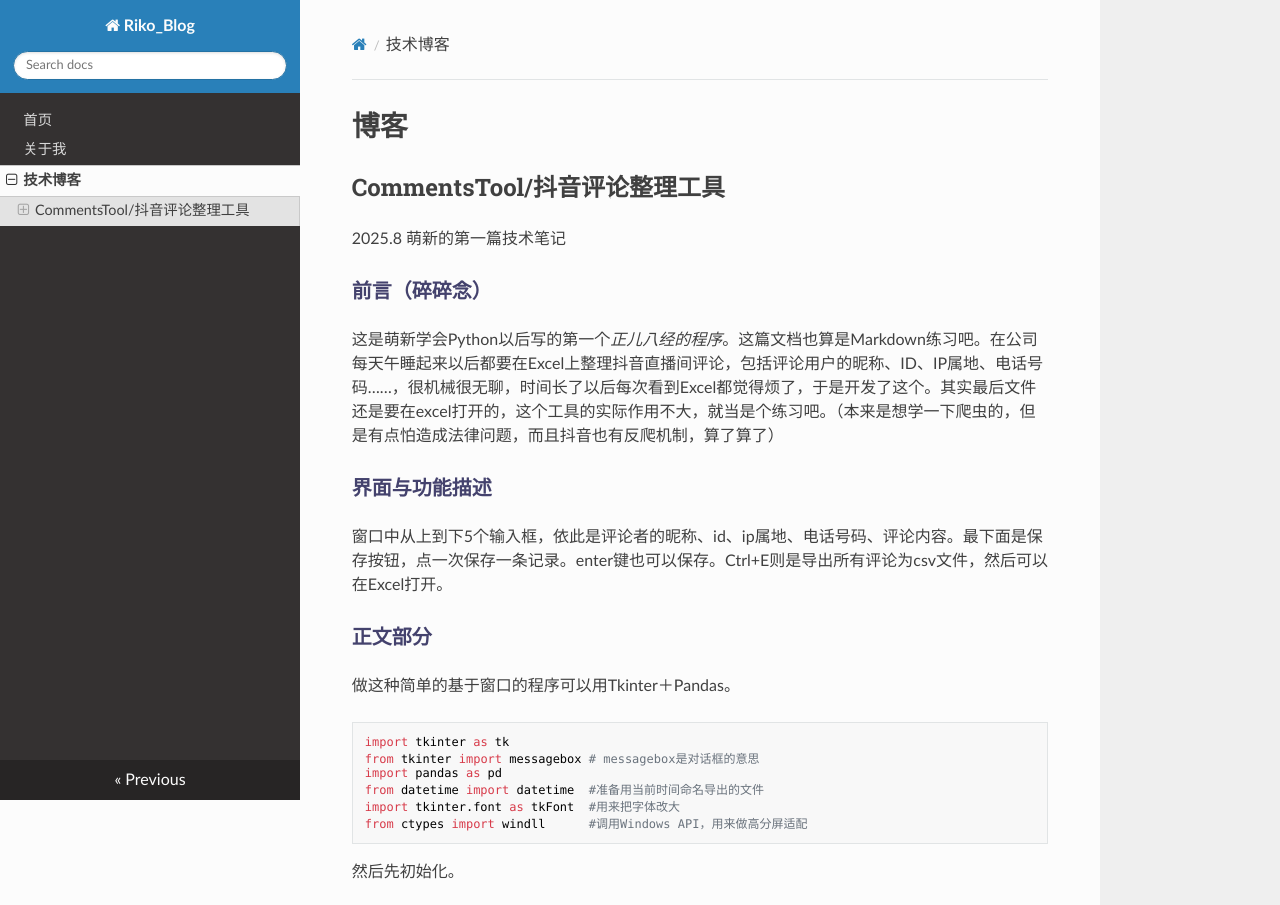
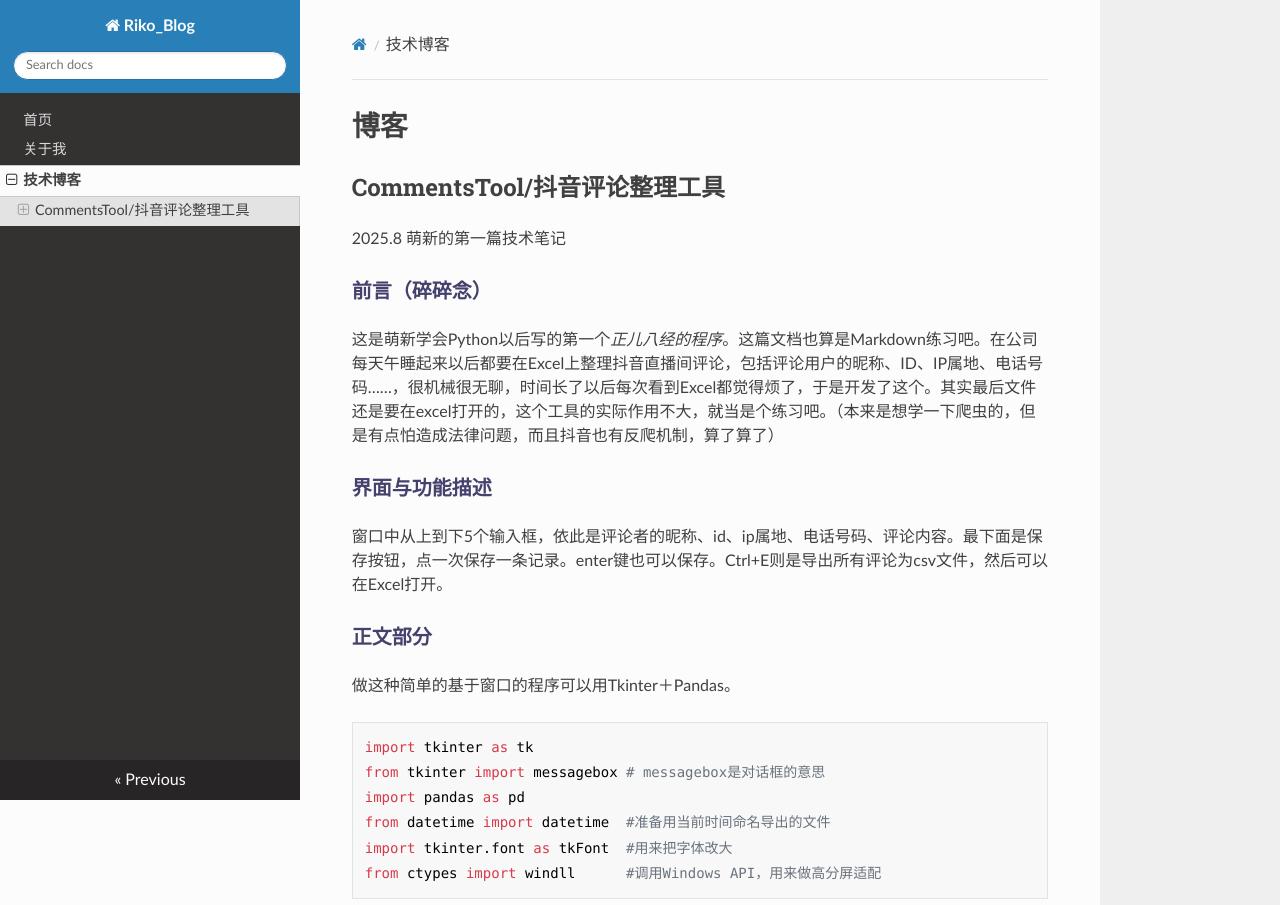
Before and after one commit to AkiyamaRiko/Blog, a plain HTML site: page 1/index.html in a window 1280 px wide. Shown: the top 905 px of the page. Drawn offline with nearby package versions, Linux system fonts and the light colour scheme.

Commit message:
font size changed

```diff
--- a/style.css
+++ b/style.css
@@ -1,3 +1,11 @@
 h3 {
   color: #44426d;
 }
+.rst-content pre code {
+    white-space: pre;
+    word-wrap: normal;
+    display: block;
+    padding: 12px;
+    font-size: 14px;
+    line-height: 1.8;
+}
```
Also changed, not shown: index.html (+1 -1 lines).
